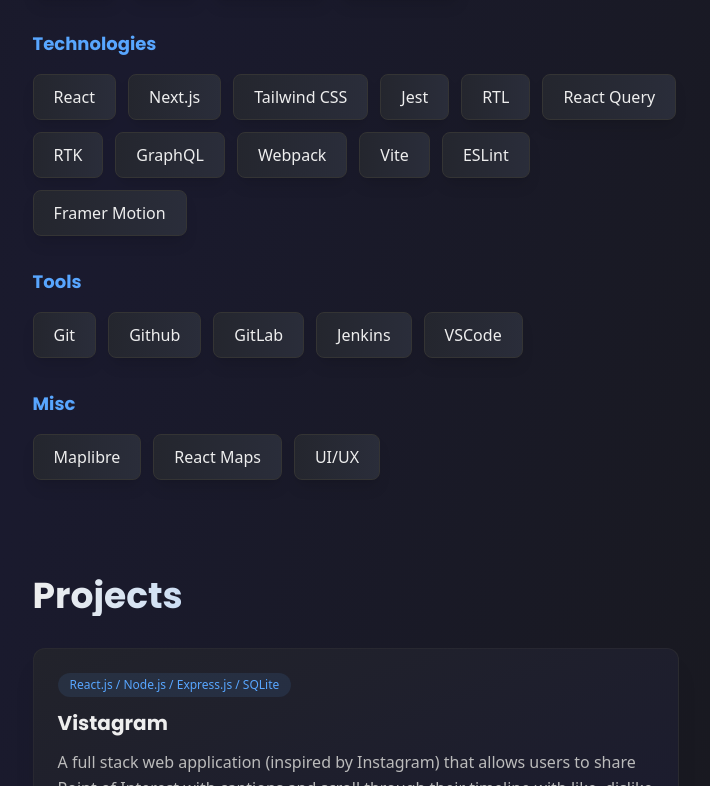
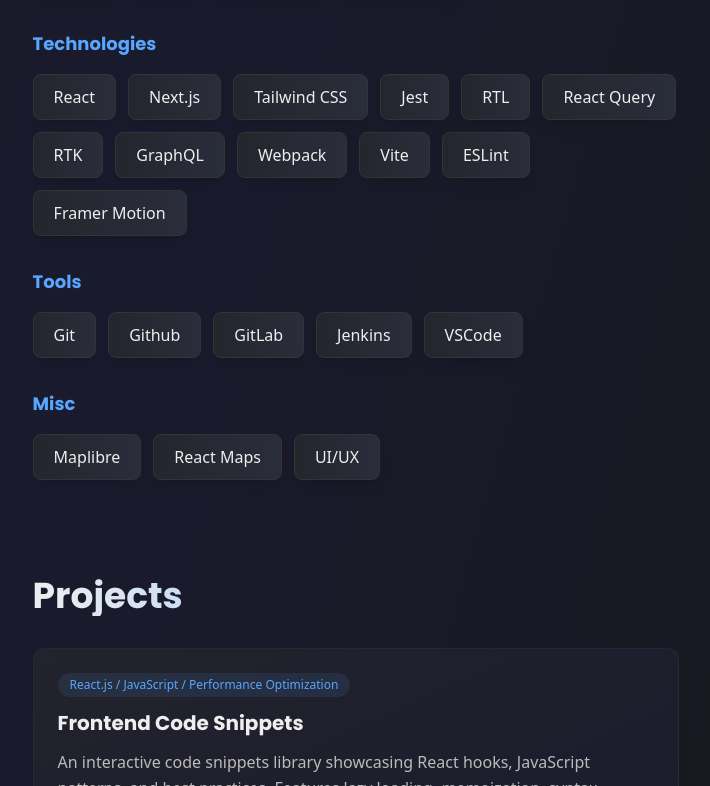
Before and after one commit to dhvarshaa/new-portfolio, a React (Vite) app: page / in a window 1280 px wide. Shown: the part 2014-2800 px from the top of the page, without its empty margins (521-1231 px from the left). Built offline with nearby package versions, Linux system fonts and the light colour scheme.

Commit message:
feat(main): commit

```diff
--- a/src/App.jsx
+++ b/src/App.jsx
@@ -6,6 +6,13 @@
 import { RxAvatar } from "react-icons/rx";
 
 const projects = [
+  {
+    title: "Frontend Code Snippets",
+    type: "React.js / JavaScript / Performance Optimization",
+    description:
+      "An interactive code snippets library showcasing React hooks, JavaScript patterns, and best practices. Features lazy loading, memoization, syntax highlighting, and search functionality. Built as a technical reference guide demonstrating advanced React concepts and performance optimization techniques.",
+    href: "https://frontend-code-snippets.vercel.app/",
+  },
   {
     title: "Vistagram",
     type: "React.js / Node.js / Express.js / SQLite",
```
